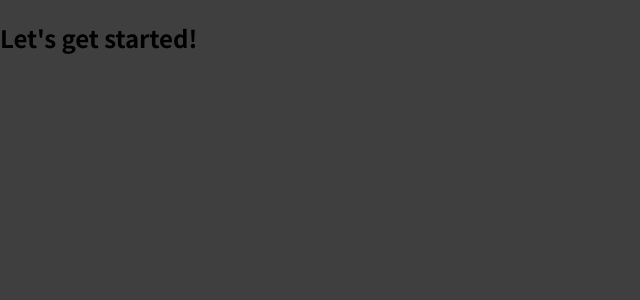
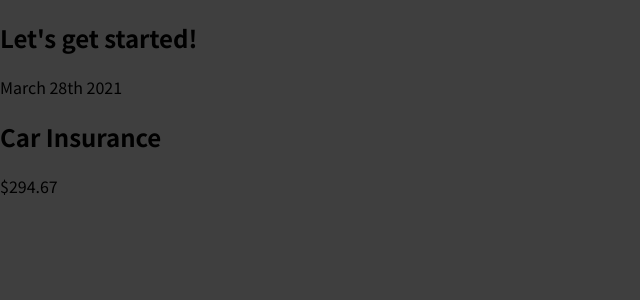
Before and after one commit to FrancaTM/react-basics-and-components, a React (Create React App) app: page / in a window 1280 px wide. Shown: the top 300 px of the page, without its empty margins (0-640 px from the left). Built offline with nearby package versions, Linux system fonts and the light colour scheme.

Commit message:
add simple component

```diff
--- a/src/App.js
+++ b/src/App.js
@@ -1,7 +1,10 @@
+import ExpenseItem from "./components/ExpenseItem";
+
 function App() {
   return (
     <div>
       <h2>Let's get started!</h2>
+      <ExpenseItem></ExpenseItem>
     </div>
   );
 }
--- /dev/null
+++ b/src/components/ExpenseItem.js
@@ -0,0 +1,13 @@
+function ExpenseItem() {
+  return (
+    <div>
+      <div>March 28th 2021</div>
+      <div>
+        <h2>Car Insurance</h2>
+        <div>$294.67</div>
+      </div>
+    </div>
+  );
+}
+
+export default ExpenseItem;
```
